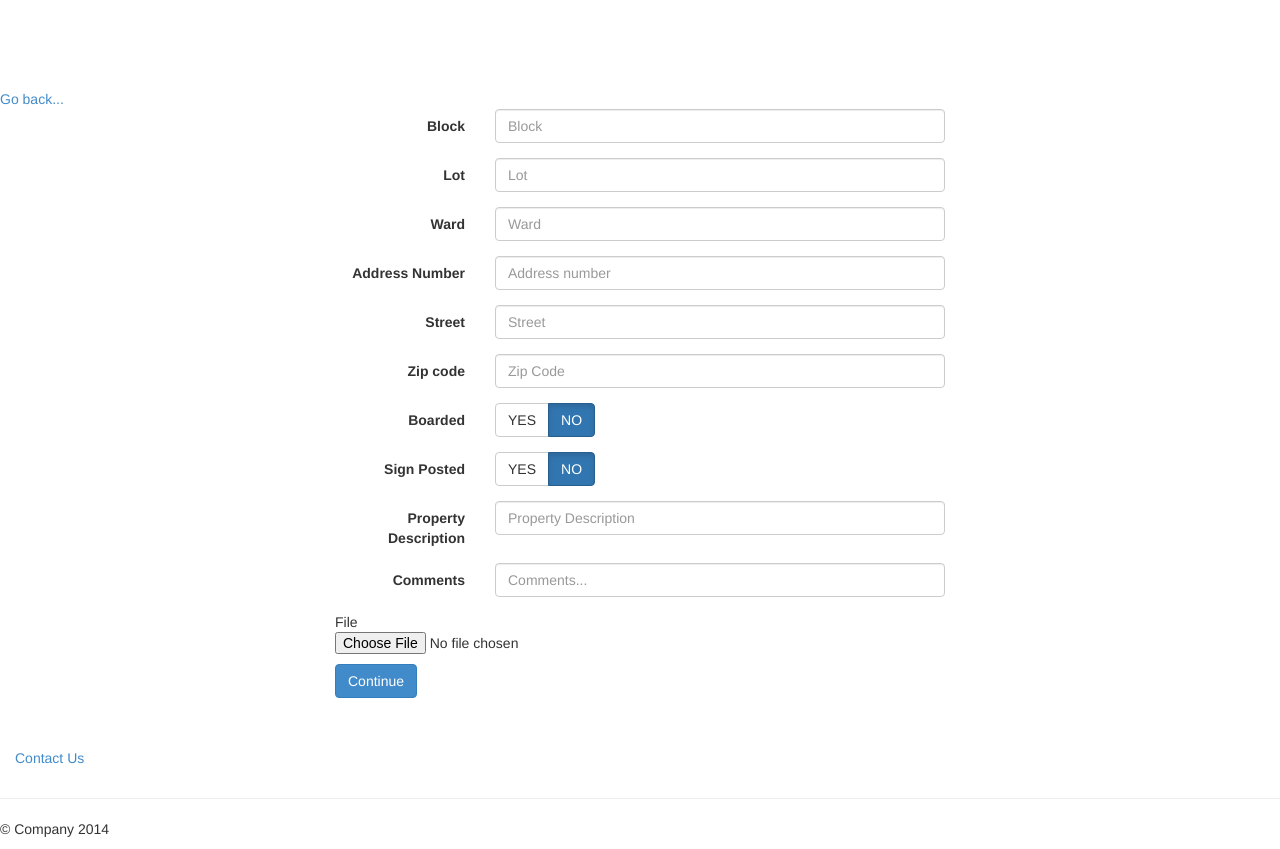
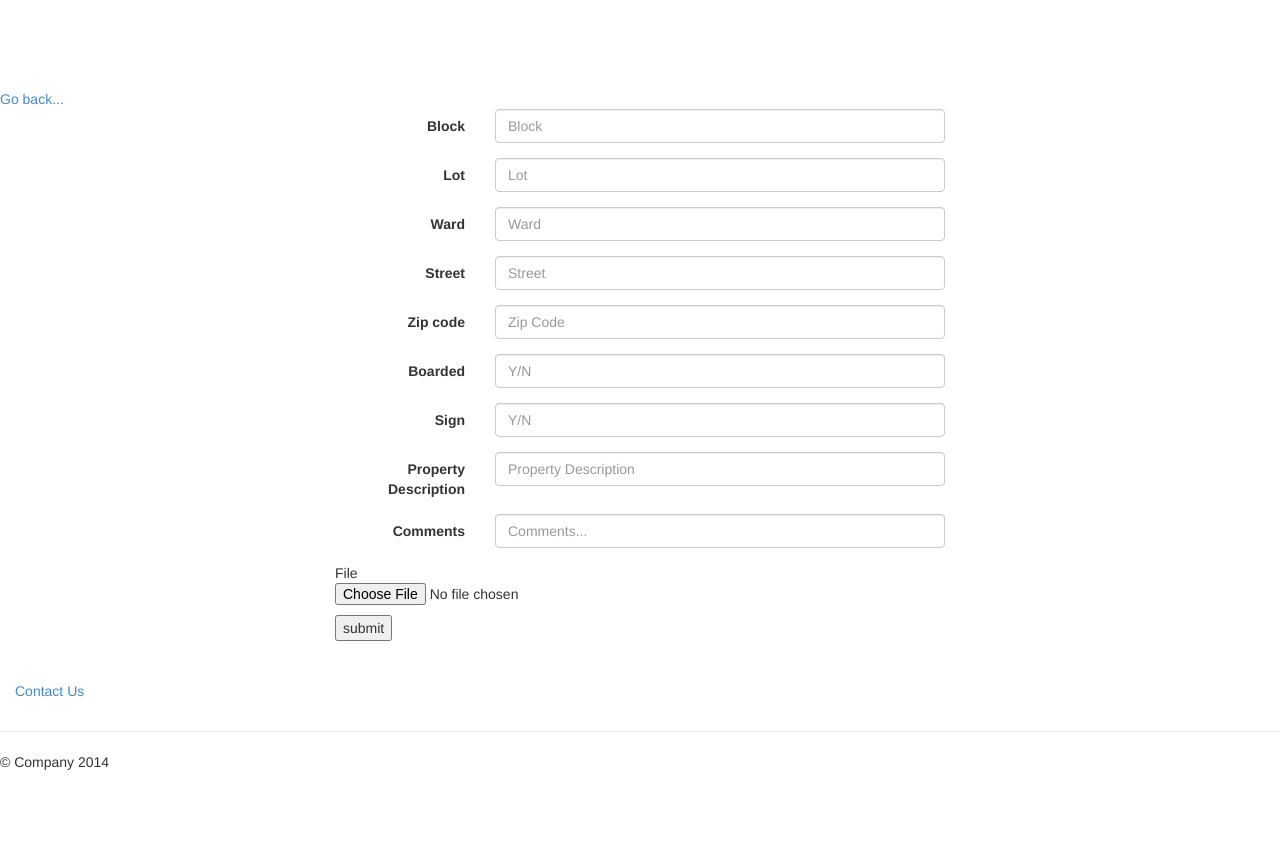
Before and after one commit to andreanoble/cs491, a PHP site: page /addPublicEntry.php in a window 1280 px wide. Shown: the part 51-900 px from the top of the page. After the commit the page ends 821 px from the top, so only its background shows below. Run offline with PHP 8.4, Linux system fonts and the light colour scheme.

Commit message:
all fields work needs entry validation

```diff
--- a/addPublicEntry.php
+++ b/addPublicEntry.php
@@ -1,116 +1,25 @@
 <?php
-     /**
-      * This function can be used to check the sanity of variables
-      *
-      * @access private
-      *
-      * @param string $type  The type of variable can be bool, float, numeric, string, array, or object
-      * @param string $string The variable name you would like to check
-      * @param string $length The maximum length of the variable
-      *
-      * return bool
-      */
+//variables for mysql
 
-    function sanityCheck($string, $type, $length){
-
-      // assign the type
-      $type = 'is_'.$type;
-
-      if(!$type($string))
-      {
-        return FALSE;
-      }
-      // now we see if there is anything in the string
-      elseif(empty($string))
-      {
-        return FALSE;
-      }
-      // then we check how long the string is
-      elseif(strlen($string) > $length)
-      {
-        return FALSE;
-      }
-      else
-      {
-        // if all is well, we return TRUE
-        return TRUE;
-      }
-    }
-    function checkEmail($email){
-      return preg_match('/^\S+@[\w\d.-]{2,}\.[\w]{2,6}$/iU', $email) ? TRUE : FALSE;
-    }
-
-    header("Content-Type: text/html");
-
-    if(isset($_POST['addRecord']))
-    {
+if ($_SERVER["REQUEST_METHOD"] == "POST") {
       $BLOCK = $_POST["inputBlock"];
       $LOT = $_POST["inputLot"];
       $WARD = $_POST["inputWard"];
-      $ADDRNUM = $_POST["inputAddrnum"];
       $STREET = $_POST["inputStreet"];
       $ZIP = $_POST["inputZip"];
-      $BOARDED = $_POST["inputBoarded"];
+      $BOARDED= $_POST["inputBoarded"];
       $SPOST = $_POST["inputSign"];
       $PDESC = $_POST["inputDescription"];
       $LCOMMENT = $_POST["inputComments"];
-      $image = $_FILES['image'];
-      $CHECKPASS=true;
-    }
-    /*else
-    {
-      $inc_id = $_REQUEST['ownerid'];
 
-      ini_set('display_errors',1);
-      error_reporting(E_ALL);
+      // TODO: Mysql entry
 
-      session_start();
+      //goes to edit page and keeps the back button from resubmitting
+      header("Location: editEntry.php");
+      exit;
+}
 
-      $sql=mysqli_connect("local","pytools","patersonDB","paterson");
-
-
-      if(mysqli_connect_errno($sql))
-      {
-        print("<tr>
-              <td>Failed to connect to MySQL: " . mysqli_connect_error() . ";</td>
-
-            </tr>");
-      }
-      else
-      {
-        $query=mysqli_query($sql, "
-          SELECT *
-          FROM OWNERS
-          WHERE OWNERID = ".$inc_id."
-        ");
-        $rowtot = 0;
-        while($row=mysqli_fetch_assoc($query)){
-          $FNAME=$row["FNAME"];
-          $MNAME=$row["MNAME"];
-          $LNAME=$row["LNAME"];
-          $SOCIAL=$row["SOCIAL"];
-          $ADDRESS=$row["ADDRESS"];
-          $CITY=$row["CITY"];
-          $STATE=$row["STATE"];
-          $ZIP=$row["ZIP"];
-          $HPHONE=$row["HPHONE"];
-          $CPHONE=$row["CPHONE"];
-          $DOB=$row["DOB"];
-          $EMAIL=$row["EMAIL"];
-          $rowtot++;
-          $FNameErr="";
-          $EmailErr="";
-          $DOBErr="";
-        }
-        if ( $rowtot == 0){
-          //header('HTTP/1.0 404 Not Found');
-          echo "Add Error Messge";
-        }
-      }
-    }
-    */
 ?>
-
 <!DOCTYPE html>
 <html lang="en">
   <head>
@@ -168,95 +77,76 @@
 
 
       <div class="row">
-          <form action="upload9.php" method="post" id='login' class="form-horizontal" enctype="multipart/form-data" role="form">
+          <form action="upload.php" method="post" class="form-horizontal" role="form" enctype="multipart/form-data">
 
            <div class="col-xs-6 col-xs-offset-3">
 
               <div class="form-group">
                 <label for="inputBlock" class="col-sm-3 control-label">Block</label>
                 <div class="col-sm-9">
-                  <input  class="form-control" id="inputBlock" inpt type="text" placeholder="Block">
+                  <input  class="form-control" id="inputBlock" name="inputBlock" type="text" placeholder="Block">
                 </div>
               </div>
 
               <div class="form-group">
                 <label for="inputLot" class="col-sm-3 control-label">Lot</label>
                 <div class="col-sm-9">
-                    <input  class="form-control" id="inputLot" placeholder="Lot">
+                    <input  class="form-control" id="inputLot" name="inputLot" placeholder="Lot">
                   </div>
               </div>
 
               <div class="form-group">
                 <label for="inputWard" class="col-sm-3 control-label">Ward</label>
                 <div class="col-sm-9">
-                  <input class="form-control" id="inputWard" placeholder="Ward">
-                </div>
-              </div>
-
-               <div class="form-group">
-                <label for="inputAddrnum" class="col-sm-3 control-label">Address Number</label>
-                <div class="col-sm-9">
-                  <input class="form-control" id="inputAddrnum" placeholder="Address number">
+                  <input class="form-control" id="inputWard" name="inputWard" placeholder="Ward">
                 </div>
               </div>
 
               <div class="form-group">
                 <label for="inputStreet" class="col-sm-3 control-label">Street</label>
                 <div class="col-sm-9">
-                  <input class="form-control" id="inputStreet" placeholder="Street">
+                  <input class="form-control" id="inputStreet" name="inputStreet" placeholder="Street">
                 </div>
               </div>
 
               <div class="form-group">
                 <label for="inputZip" class="col-sm-3 control-label">Zip code</label>
                 <div class="col-sm-9">
-                  <input  class="form-control" id="inputZip" placeholder="Zip Code">
+                  <input  class="form-control" id="inputZip" name="inputZip" placeholder="Zip Code">
                 </div>
               </div>
 
               <div class="form-group">
                 <label for="inputBoarded" class="col-sm-3 control-label">Boarded</label>
                 <div class="col-sm-9">
-                    <div class="btn-group btn-toggle">
-                      <button class="btn btn-default">YES</button>
-                      <button class="btn btn-primary active">NO</button>
-                    </div>
+                  <input  class="form-control" id="inputBoarded" name="inputBoarded" placeholder="Y/N">
                 </div>
               </div>
 
               <div class="form-group">
-                <label for="inputSign" class="col-sm-3 control-label">Sign Posted</label>
+                <label for="inputSign" class="col-sm-3 control-label">Sign</label>
                 <div class="col-sm-9">
-                  <div class="btn-group btn-toggle">
-                    <button class="btn btn-default">YES</button>
-                    <button class="btn btn-primary active">NO</button>
-                  </div>
+                  <input  class="form-control" id="inputSign" name="inputSign" placeholder="Y/N">
                 </div>
               </div>
 
               <div class="form-group">
                 <label for="inputDescription" class="col-sm-3 control-label">Property Description</label>
                 <div class="col-sm-9">
-                  <input class="form-control" id="inputDescription" placeholder="Property Description">
+                  <input type="text" class="form-control" id="inputDescription" name="inputDescription" placeholder="Property Description">
                 </div>
               </div>
 
               <div class="form-group">
                 <label for="inputComments" class="col-sm-3 control-label">Comments</label>
                 <div class="col-sm-9">
-                  <input  class="form-control" id="inputComments" placeholder="Comments...">
+                  <input type="text" class="form-control" id="inputComments" name="inputComments" placeholder="Comments...">
                 </div>
               </div>
+                   <p>File <input type="file" name="image">
+                   <p>
+                   <input TYPE="submit" name="upload" title="Add data to the Database" value="submit"/>
 
-               <p>File
-                <input type="file" name="image">
-              <p>
-
-              <div>
-                <button  value="Send" class="btn btn-primary" type="submit" id="submit">Continue</button>
-                <input type='hidden' name='addRecord' value='1'>
-                <br><br>
-              </div>
 
 
 
```
